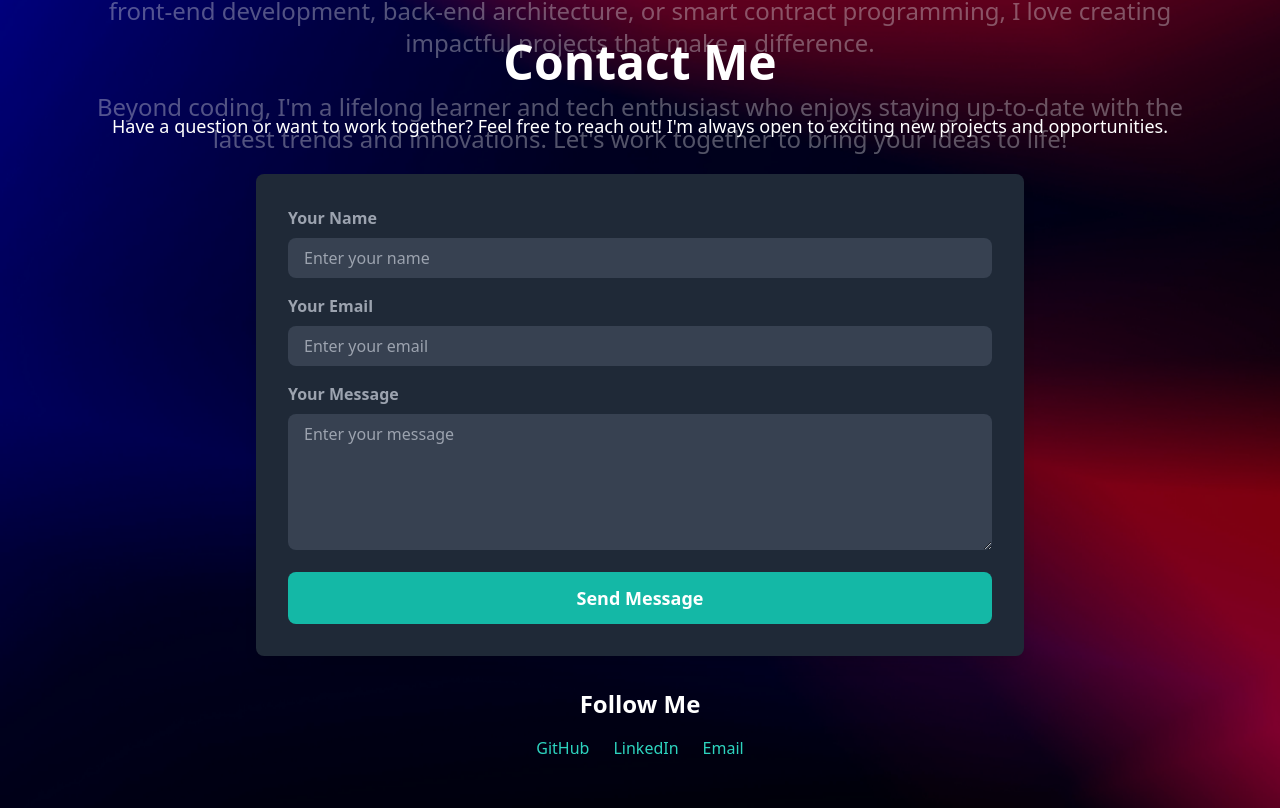
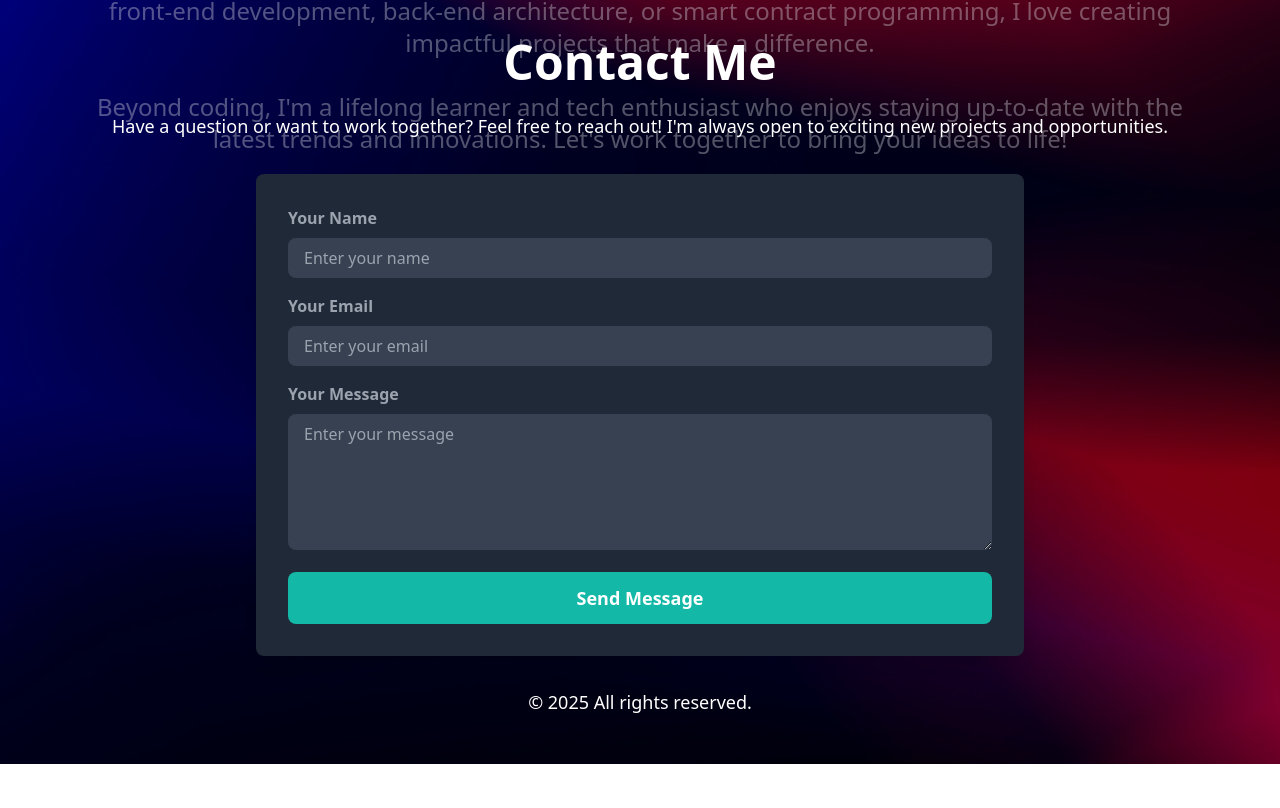
Before and after one commit to Marvy247/My-Portfolio, a React (Vite) app: page / in a window 1280 px wide. Shown: the part 1702-2510 px from the top of the page. After the commit the page ends 2466 px from the top, so only its background shows below. Built offline with nearby package versions, Linux system fonts and the light colour scheme.

Commit message:
add copyright to the footer

```diff
--- a/src/Component/Contact.jsx
+++ b/src/Component/Contact.jsx
@@ -1,6 +1,8 @@
 import React from "react";
 
 const Contact = () => {
+  const currentYear = new Date().getFullYear();
+
   return (
     <section
       id="contact"
@@ -79,33 +81,9 @@
           </button>
         </form>
 
-        {/* Social Links */}
+        {/* Copyright Message */}
         <div className="mt-8">
-          <h3 className="text-2xl font-bold mb-4">Follow Me</h3>
-          <div className="flex justify-center gap-6">
-            <a
-              href="https://github.com/Marvy247"
-              target="_blank"
-              rel="noopener noreferrer"
-              className="text-teal-400 hover:text-teal-600 transition duration-300"
-            >
-              GitHub
-            </a>
-            <a
-              href="https://www.linkedin.com/in/your-linkedin-profile"
-              target="_blank"
-              rel="noopener noreferrer"
-              className="text-teal-400 hover:text-teal-600 transition duration-300"
-            >
-              LinkedIn
-            </a>
-            <a
-              href="mailto:marvellousdvd@gmail.com"
-              className="text-teal-400 hover:text-teal-600 transition duration-300"
-            >
-              Email
-            </a>
-          </div>
+          <p className="text-lg">&copy; {currentYear} All rights reserved.</p>
         </div>
       </div>
     </section>
```
